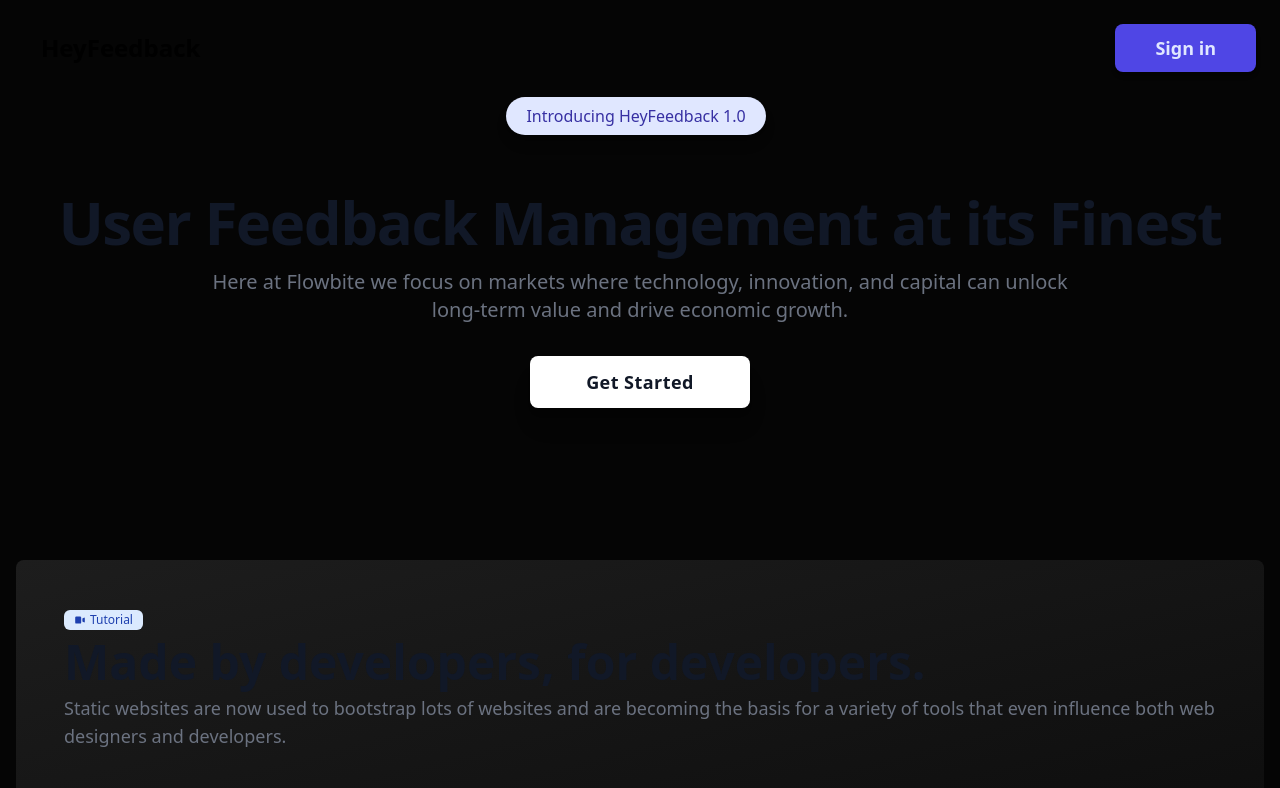
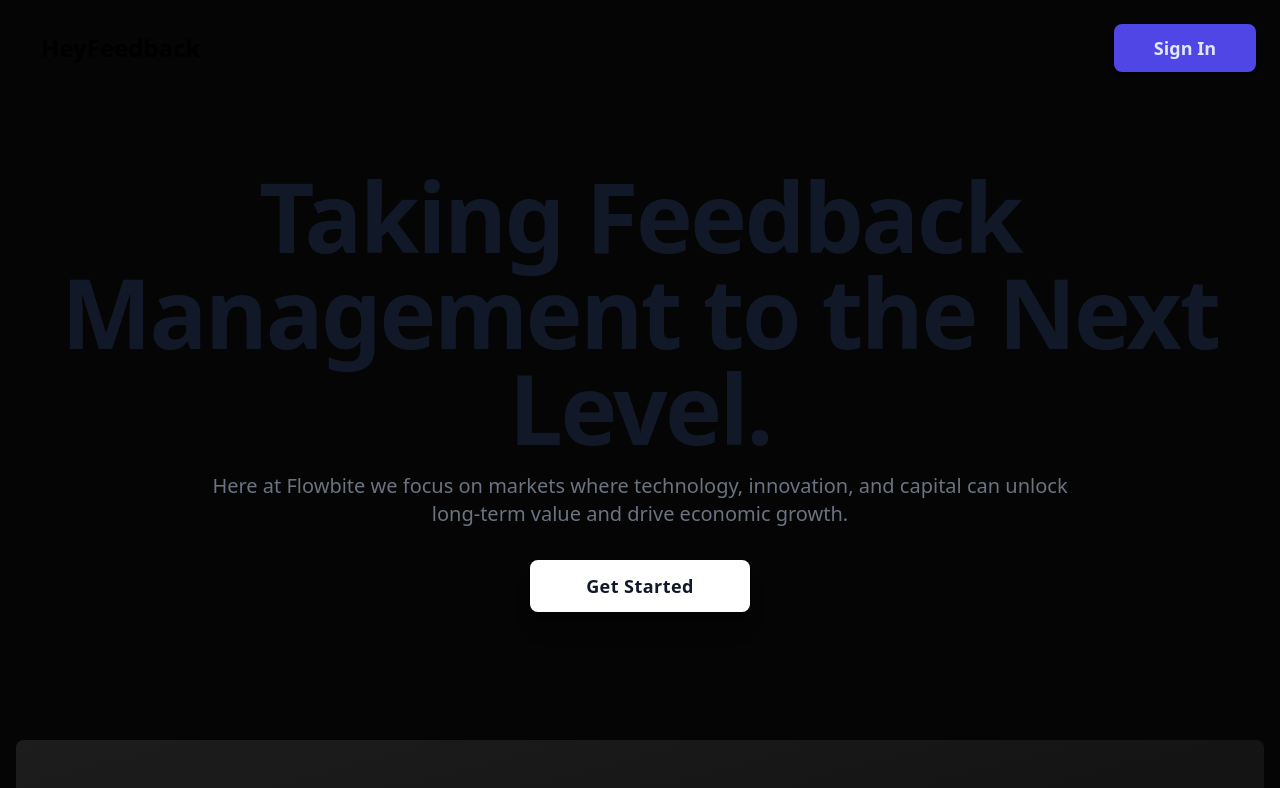
Before and after one commit to ramezj/HeyFeedback, a Next.js app: page / in a window 1280 px wide. Shown: the top 788 px of the page. Built offline with nearby package versions, Linux system fonts and the light colour scheme; no server answers.

Commit message:
tiny UI updates

```diff
--- a/src/Components/Jumbotron.js
+++ b/src/Components/Jumbotron.js
@@ -6,7 +6,7 @@
     <>
 <section>
     <div className="py-8 px-4 mx-auto max-w-screen-xl text-center lg:py-16">
-        <h1 className="mb-4 text-4xl font-extrabold tracking-tight leading-none text-gray-900 md:text-5xl lg:text-6xl dark:text-white">User Feedback Management at its Finest </h1>
+        <h1 className="mb-4 text-5xl font-extrabold tracking-tight leading-none text-gray-900 md:text-5xl lg:text-8xl dark:text-white">Taking Feedback Management to the Next Level. </h1>
         <p className="mb-8 text-lg font-normal text-gray-500 lg:text-xl sm:px-16 lg:px-48 dark:text-gray-400">Here at Flowbite we focus on markets where technology, innovation, and capital can unlock long-term value and drive economic growth.</p>
         <div className="flex flex-col space-y-4 sm:flex-row sm:justify-center sm:space-y-0 sm:space-x-4">
         <button type="button" className="font-bold text-lg flex items-center justify-center text-gray-900 bg-white shadow-xl px-14 py-3 tracking-wide capitalize transition-colors transform rounded-lg">
--- a/src/Components/Navbar.js
+++ b/src/Components/Navbar.js
@@ -2,7 +2,7 @@
 import { useSession } from "next-auth/react"
 import { signIn, signOut } from "next-auth/react"
 import "flowbite";
-import Button from '../Components/Button';
+import { motion } from "framer-motion";
 import Link from 'next/link'
 
 const Navbar = () => {
@@ -45,10 +45,28 @@
     <a className="btn btn-ghost normal-case text-2xl mt-4 ml-4">HeyFeedback</a>
   </div>
   <div className="navbar-end">
-  <Button title="Sign in" onClick={() => {signIn("google", { callbackUrl: '/App' })}}  />
+  <motion.button onClick={() => {signIn("google", { callbackUrl: '/App' })}} className="shadow-md
+    text-indigo-100
+    bg-indigo-600
+    focus:outline-none
+    focus:ring-none
+    font-bold
+    rounded-lg
+    text-lg
+    px-10 py-2.5
+    text-center
+    mr-4 mt-4
+    hover:bg-indigo-500
+    duration-500"
+    whileHover={{
+      y:-3
+    }}
+    >
+    Sign In
+  </motion.button>
   </div>
 </div>
-            </>
+</>
         )
       }
 }
--- a/src/pages/api/User.js
+++ b/src/pages/api/User.js
@@ -3,6 +3,7 @@
 import { PrismaClient } from '@prisma/client'
 
 export default async function handler(req, res) {
+    // Retreive User data.
     const session = await getServerSession(req, res, authOptions);
     const prisma = new PrismaClient();
     if (session) {
--- a/src/pages/api/auth/[...nextauth].js
+++ b/src/pages/api/auth/[...nextauth].js
@@ -7,14 +7,16 @@
 const prisma = new PrismaClient();
 
 export const authOptions = {
-  // Configure one or more authentication providers
+  // Prisma DB
   adapter: PrismaAdapter(prisma),
+  // Google Provider
   providers: [
     GoogleProvider({
       clientId: process.env.GOOGLE_CLIENT_ID,
       clientSecret: process.env.GOOGLE_CLIENT_SECRET
     })
   ],
+  // Token Callback
   callbacks: {
     async session ({session, token, user}) {
         session.accessToken = token
@@ -22,6 +24,7 @@
         return session
     }
   },
+  // JWT Token.
   secret:process.env.SECRET
 }
 
--- a/src/pages/api/receive.js
+++ b/src/pages/api/receive.js
@@ -2,6 +2,7 @@
 import { PrismaClient } from '@prisma/client';
 
 export default async function handler(req, res) {
+    // Route to receive feedback.
     const prisma = new PrismaClient();
     const { id } = req.query;
     const { body, method } = req;
--- /dev/null
+++ b/src/pages/api/webhooks.js
@@ -0,0 +1,8 @@
+import { getServerSession } from "next-auth/next"
+import { authOptions } from './auth/[...nextauth]'
+import { PrismaClient } from '@prisma/client'
+
+export default async function handler(req, res) {
+    // Webhooks to accept payments.
+    const prisma = new PrismaClient();
+  }
--- a/src/pages/index.js
+++ b/src/pages/index.js
@@ -5,7 +5,6 @@
 import Navbar from "../Components/Navbar";
 import Jumbotron from '@/Components/Jumbotron';
 import { motion } from 'framer-motion';
-import Badge from '../Components/Badge';
 import Features from '../Components/Features';
 
 export default function Home() {
@@ -22,12 +21,8 @@
   <Navbar/>
   <br></br>
   <center>
-  <div>
-  <Badge text="Introducing HeyFeedback 1.0"/>
-  </div>
   </center>
   <Jumbotron />
-  <br></br>
   <Features />
   </motion.div>
   )
```
